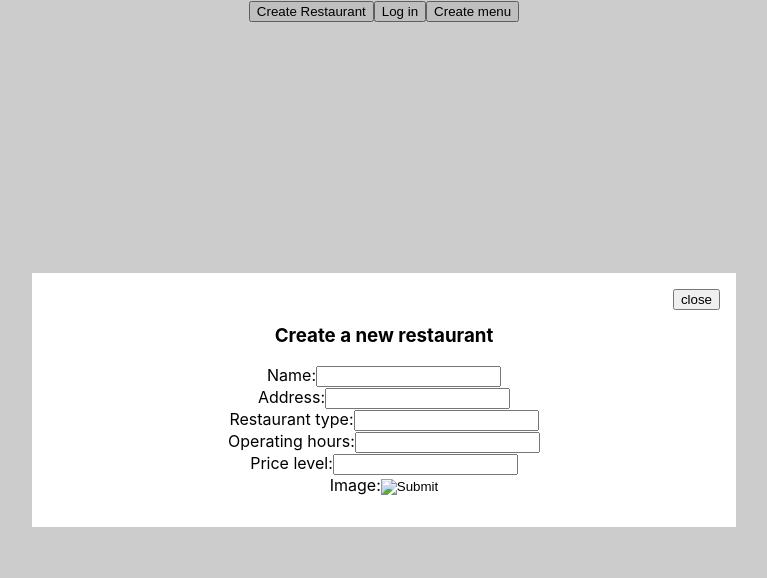
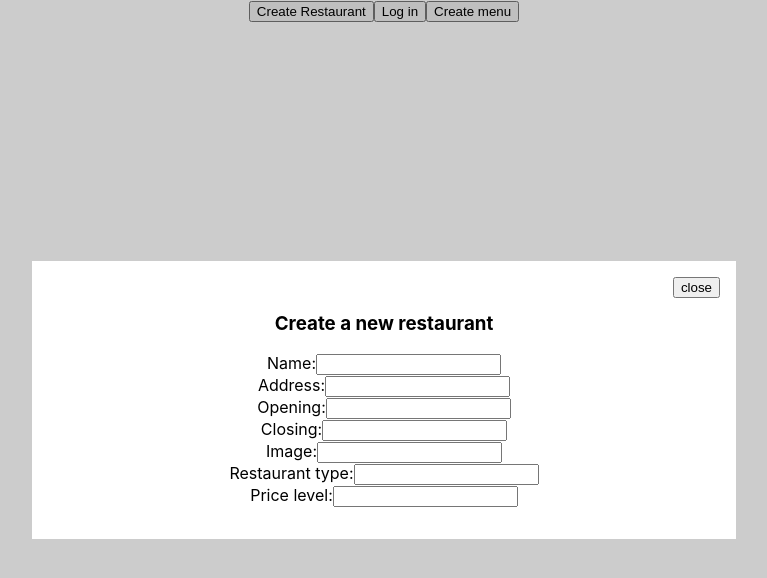
Before and after one commit to AWAProject36/Frontend, a React (Create React App) app: page / in a window 1280 px wide. Both pictures are taken after a click on the button "Create Restaurant". Shown: the top 578 px of the page, without its empty margins (256-1023 px from the left). Built offline with nearby package versions, Linux system fonts and the light colour scheme.

Commit message:
Kysyttäviä tietoja muokattu

```diff
--- a/src/components/CreateRestaurant.js
+++ b/src/components/CreateRestaurant.js
@@ -9,28 +9,32 @@ function CreateRestaurant(props) {
                 >close</button>
                 { props.children }
                 <div classname="formgroup">
-                    <label htmlFor="Name"> Name:</label>
-                    <input type ="Name" name="Name" id="Name"/>
+                    <label htmlFor="name"> Name:</label>
+                    <input type ="name" name="name" id="name"/>
                 </div>
                 <div classname="formgroup">
-                    <label htmlFor="Address"> Address:</label>
-                    <input type ="Address" name="Address" id="Address"/>
+                    <label htmlFor="address"> Address:</label>
+                    <input type ="address" name="address" id="address"/>
                 </div>
                 <div classname="formgroup">
-                    <label htmlFor="Restaurant type"> Restaurant type:</label>
-                    <input type ="Restaurant type" name="Restaurant type" id="Restaurant type"/>
+                    <label htmlFor="opening"> Opening:</label>
+                    <input type ="opening" name="opening" id="opening"/>
                 </div>
                 <div classname="formgroup">
-                    <label htmlFor="Operating hours"> Operating hours:</label>
-                    <input type ="Operating hours" name="Operating hours" id="Operating hours"/>
+                    <label htmlFor="closing"> Closing:</label>
+                    <input type ="closing" name="closing" id="closing"/>
                 </div>
                 <div classname="formgroup">
-                    <label htmlFor="Price level"> Price level:</label>
-                    <input type ="Price level" name="Price level" id="Price level"/>
+                    <label htmlFor="img"> Image:</label>
+                    <input type ="img" name="img" id="img"/>
                 </div>
                 <div classname="formgroup">
-                    <label htmlFor="Image"> Image:</label>
-                    <input type ="Image" name="Image" id="Image"/>
+                    <label htmlFor="type"> Restaurant type:</label>
+                    <input type ="type" name="type" id="type"/>
+                </div>
+                <div classname="formgroup">
+                    <label htmlFor="pricelvl"> Price level:</label>
+                    <input type ="pricelvl" name="pricelvl" id="pricelvl"/>
                 </div>
             </div>
         </div>
```
